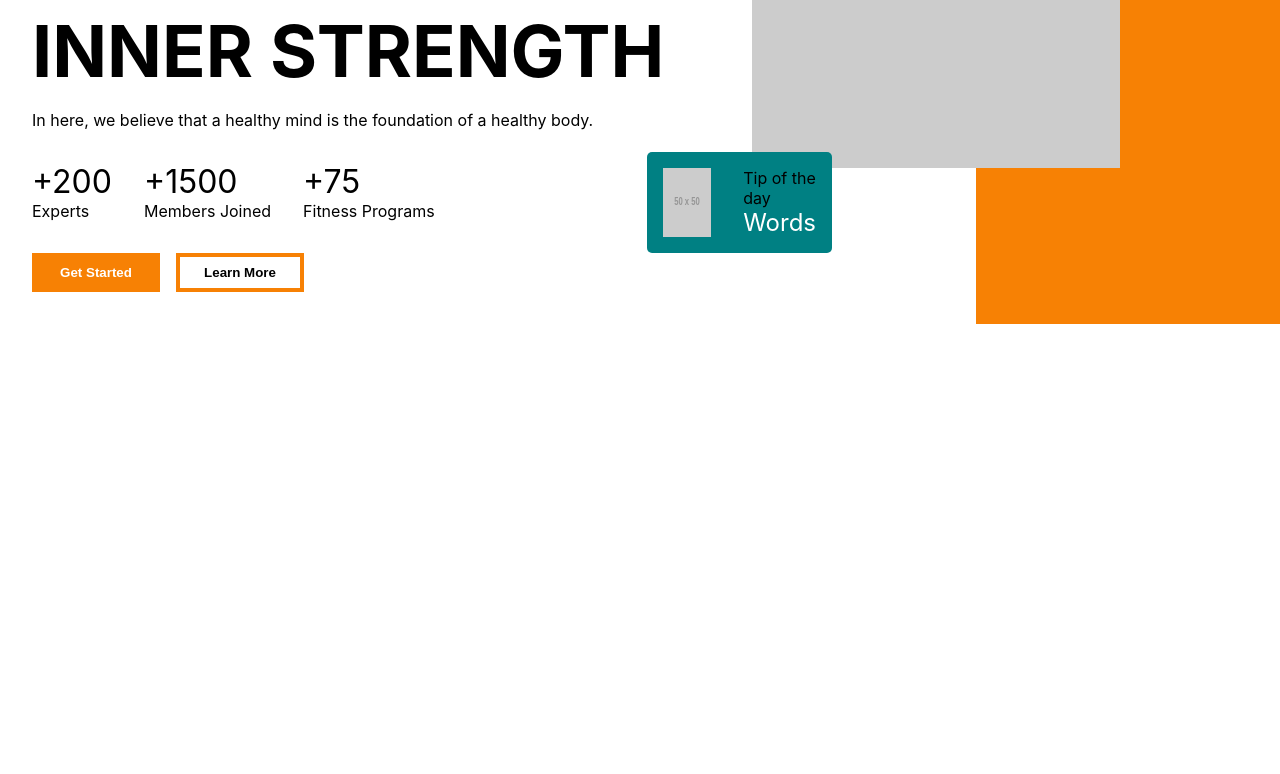
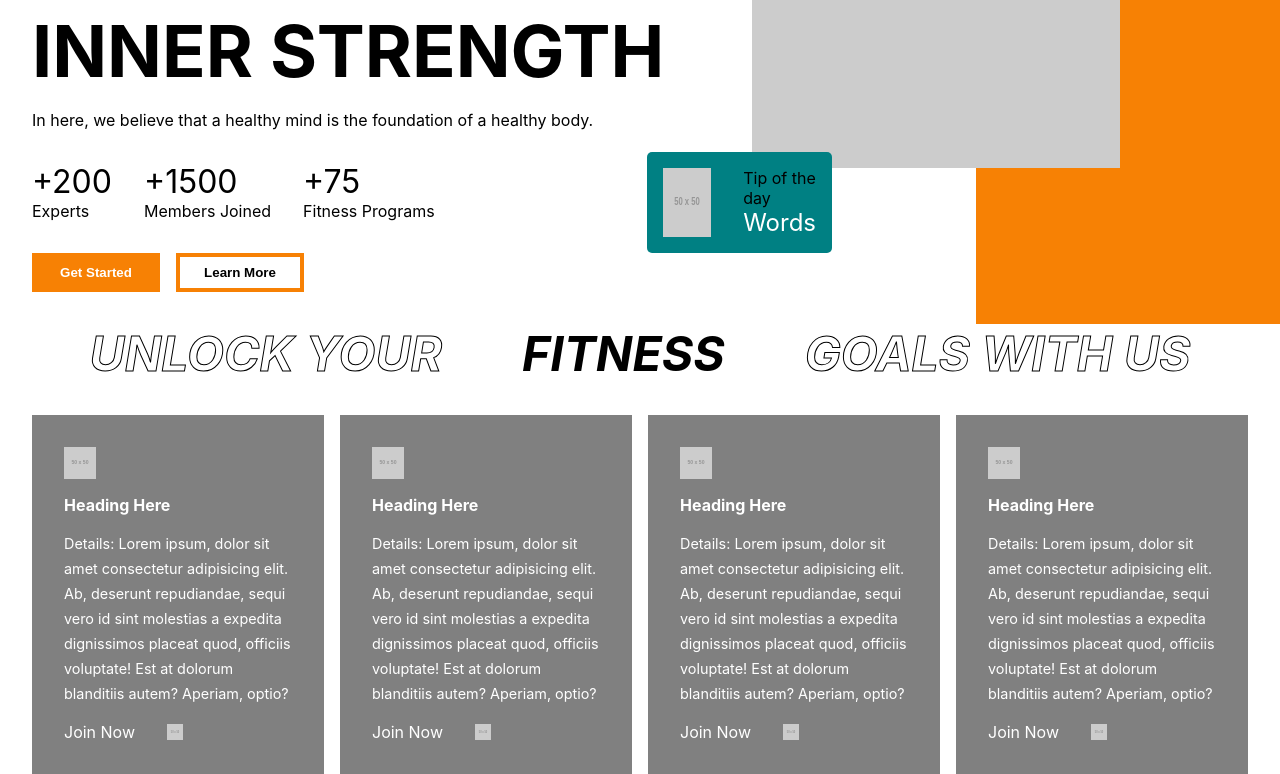
Before and after one commit to CryFecteau/Core-Body-Sculpt, a React (Create React App) app: page / in a window 1280 px wide. Shown: the part 360-1134 px from the top of the page. Before the commit the page ends 800 px from the top, so only its background shows below. Built offline with nearby package versions, Linux system fonts and the light colour scheme.

Commit message:
Base styling for programs section

```diff
--- a/src/App.js
+++ b/src/App.js
@@ -1,11 +1,13 @@
 import logo from './logo.svg';
 import './App.css';
 import HeroComponent from './components/hero-component/hero.component';
+import ProgramsComponent from './components/programs-component/programs-component';
 
 function App() {
   return (
     <>
       <HeroComponent />
+      <ProgramsComponent />
     </>
   );
 }
--- /dev/null
+++ b/src/components/programs-component/programs-component.css
@@ -0,0 +1,61 @@
+.programs-container {
+    display: flex;
+    flex-direction: column;
+    gap: 2rem;
+    padding: 0 2rem;
+}
+
+.programs-header-container {
+    display: flex;
+    gap: 5rem;
+    font-weight: bold;
+    font-size: 3rem;
+    justify-content: center;
+    text-transform: uppercase;
+    font-style: italic;
+}
+
+
+.programs-categories-container {
+    display: flex;
+    gap: 1rem;
+}
+
+.programs-category {
+    display: flex;
+    flex-direction: column;
+    background-color: gray;
+    gap: 1rem;
+    padding: 2rem;
+    color: white;
+    justify-content: space-between;
+}
+
+.programs-category:hover {
+    background: var(--darkTeal);
+    cursor: pointer;
+}
+
+.category-icon {
+    width: 2rem;
+}
+
+.category-heading {
+    font-size: 1rem;
+    font-weight: bold;
+}
+
+.category-detail {
+    font-size: 0.9rem;
+    line-height: 25px;
+}
+
+.join-now-btn {
+    display: flex;
+    align-items: center;
+    gap: 2rem;
+}
+
+.join-now-btn>img {
+    width: 1rem;
+}
--- /dev/null
+++ b/src/components/programs-component/programs-component.jsx
@@ -0,0 +1,52 @@
+import React from 'react'
+import './programs-component.css'
+
+export default function ProgramsComponent() {
+    return (
+        <div id='programs-container' className="programs-container">
+            <div className="programs-header-container">
+                <span className='app-stroke-text'>Unlock Your</span>
+                <span>Fitness</span>
+                <span className='app-stroke-text'>Goals With Us</span>
+            </div>
+            <div className="programs-categories-container">
+                <div className="programs-category">
+                    <img className='category-icon' src="https://via.placeholder.com/50" alt="program-img" />
+                    <span className='category-heading'>Heading Here</span>
+                    <span className='category-detail'>Details: Lorem ipsum, dolor sit amet consectetur adipisicing elit. Ab, deserunt repudiandae, sequi vero id sint molestias a expedita dignissimos placeat quod, officiis voluptate! Est at dolorum blanditiis autem? Aperiam, optio?</span>
+                    <div className="join-now-btn">
+                        <span>Join Now</span>
+                        <img src="https://via.placeholder.com/50" alt="program-img" />
+                    </div>
+                </div>
+                <div className="programs-category">
+                    <img className='category-icon' src="https://via.placeholder.com/50" alt="program-img" />
+                    <span className='category-heading'>Heading Here</span>
+                    <span className='category-detail'>Details: Lorem ipsum, dolor sit amet consectetur adipisicing elit. Ab, deserunt repudiandae, sequi vero id sint molestias a expedita dignissimos placeat quod, officiis voluptate! Est at dolorum blanditiis autem? Aperiam, optio?</span>
+                    <div className="join-now-btn">
+                        <span>Join Now</span>
+                        <img src="https://via.placeholder.com/50" alt="program-img" />
+                    </div>
+                </div>
+                <div className="programs-category">
+                    <img className='category-icon' src="https://via.placeholder.com/50" alt="program-img" />
+                    <span className='category-heading'>Heading Here</span>
+                    <span className='category-detail'>Details: Lorem ipsum, dolor sit amet consectetur adipisicing elit. Ab, deserunt repudiandae, sequi vero id sint molestias a expedita dignissimos placeat quod, officiis voluptate! Est at dolorum blanditiis autem? Aperiam, optio?</span>
+                    <div className="join-now-btn">
+                        <span>Join Now</span>
+                        <img src="https://via.placeholder.com/50" alt="program-img" />
+                    </div>
+                </div>
+                <div className="programs-category">
+                    <img className='category-icon' src="https://via.placeholder.com/50" alt="program-img" />
+                    <span className='category-heading'>Heading Here</span>
+                    <span className='category-detail'>Details: Lorem ipsum, dolor sit amet consectetur adipisicing elit. Ab, deserunt repudiandae, sequi vero id sint molestias a expedita dignissimos placeat quod, officiis voluptate! Est at dolorum blanditiis autem? Aperiam, optio?</span>
+                    <div className="join-now-btn">
+                        <span>Join Now</span>
+                        <img src="https://via.placeholder.com/50" alt="program-img" />
+                    </div>
+                </div>
+            </div>
+        </div>
+    )
+}
```
